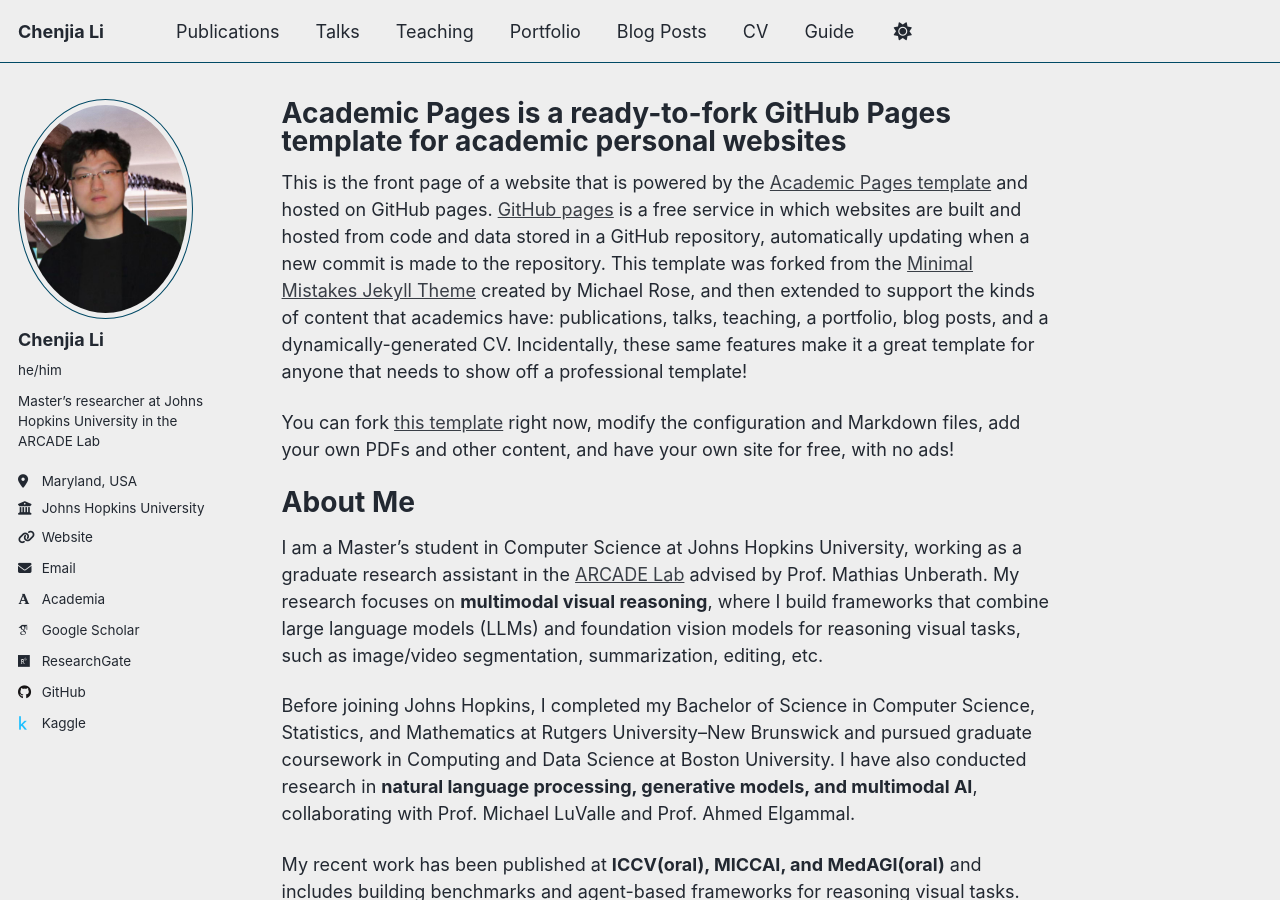
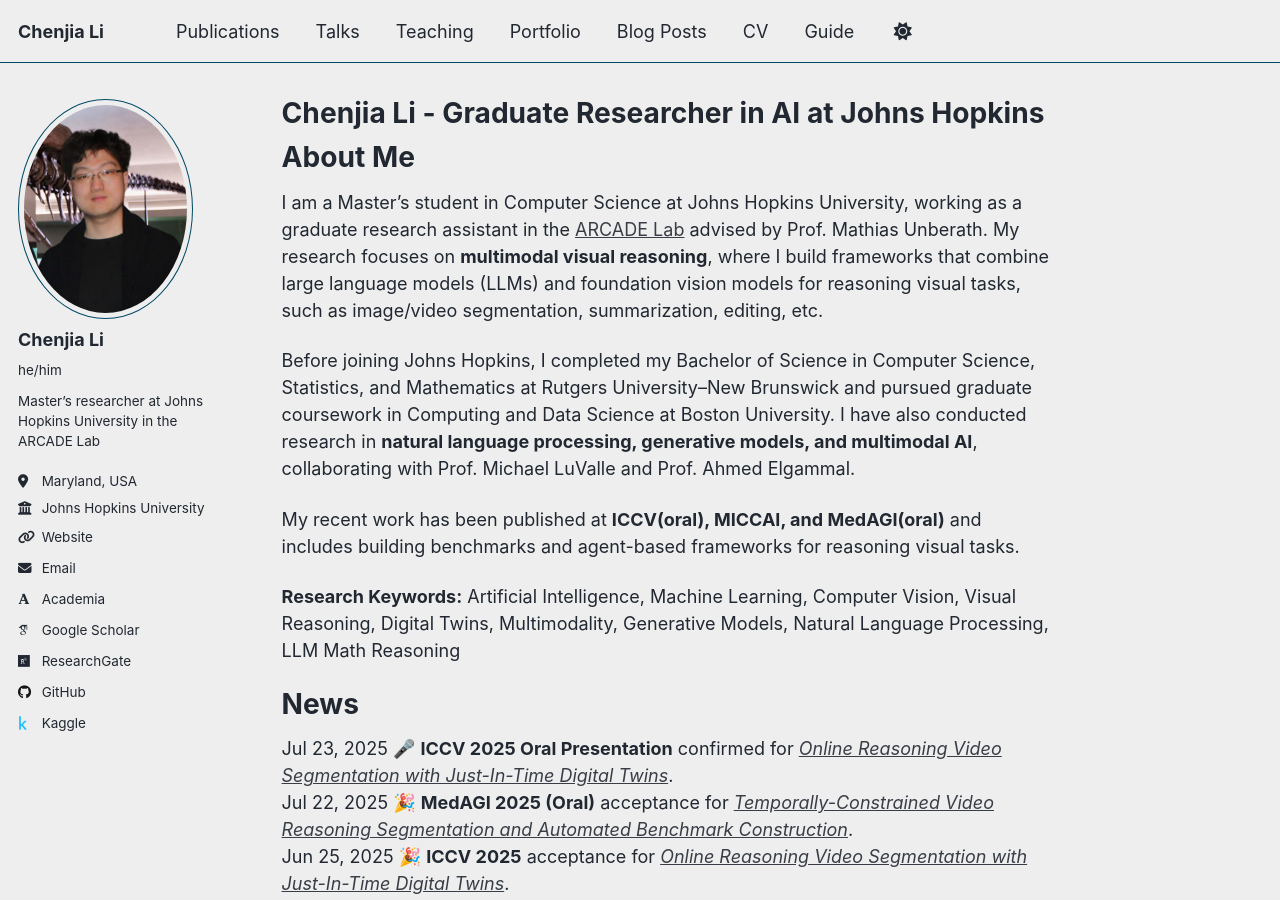
Before and after one commit to ResurrectionV/ResurrectionV.github.io, a Jekyll site: the page built from _pages/about.md, in a window 1280 px wide and 900 px high. Built offline with Jekyll 4.4.1, drawn with Linux system fonts in a browser that asks for light colours; some web fonts are replaced; a script that is not in the unit is left out.

Commit message:
Update about.md

```diff
--- a/_pages/about.md
+++ b/_pages/about.md
@@ -1,15 +1,11 @@
 ---
 permalink: /
-title: "Academic Pages is a ready-to-fork GitHub Pages template for academic personal websites"
+title: "Chenjia Li - Graduate Researcher in AI at Johns Hopkins"
 author_profile: true
 redirect_from:
   - /about/
   - /about.html
 ---
-
-This is the front page of a website that is powered by the [Academic Pages template](https://github.com/academicpages/academicpages.github.io) and hosted on GitHub pages. [GitHub pages](https://pages.github.com) is a free service in which websites are built and hosted from code and data stored in a GitHub repository, automatically updating when a new commit is made to the repository. This template was forked from the [Minimal Mistakes Jekyll Theme](https://mmistakes.github.io/minimal-mistakes/) created by Michael Rose, and then extended to support the kinds of content that academics have: publications, talks, teaching, a portfolio, blog posts, and a dynamically-generated CV. Incidentally, these same features make it a great template for anyone that needs to show off a professional template!
-
- You can fork [this template](https://github.com/academicpages/academicpages.github.io) right now, modify the configuration and Markdown files, add your own PDFs and other content, and have your own site for free, with no ads!
 
 About Me
 ======
```
